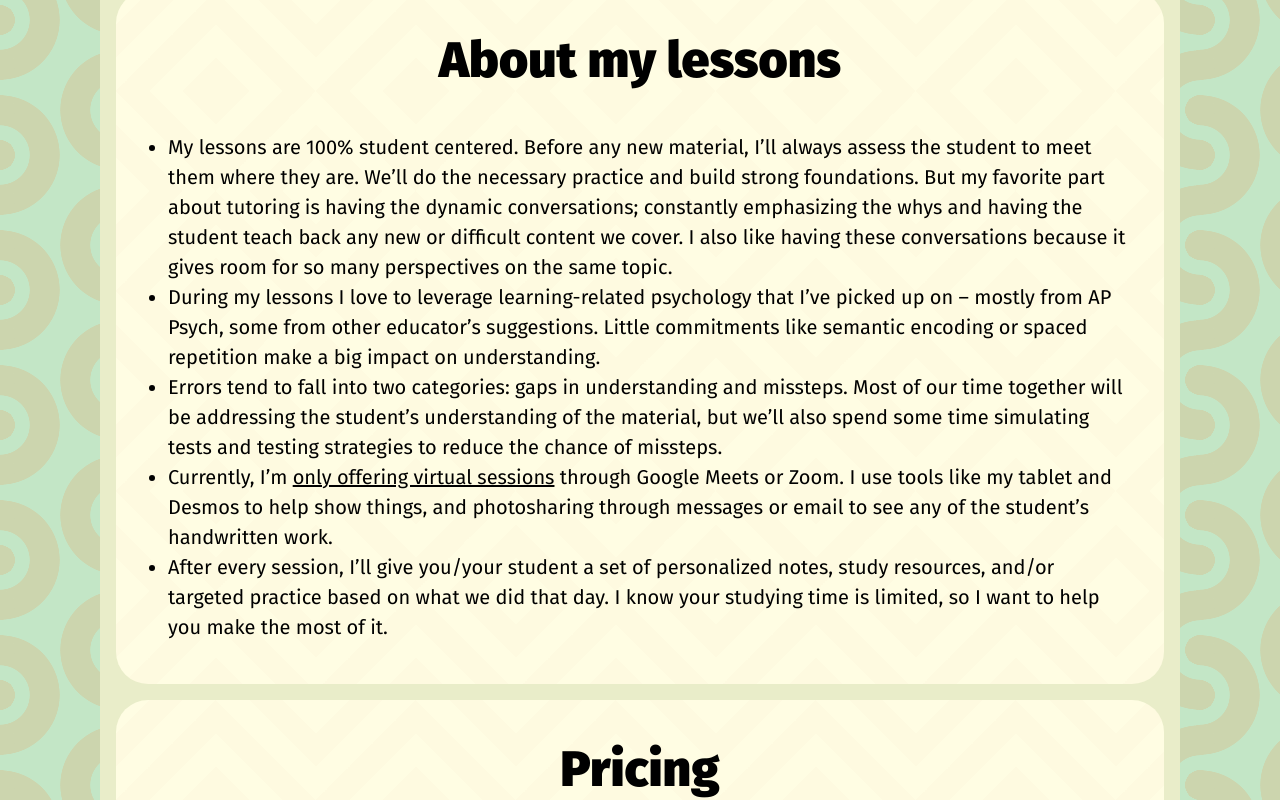
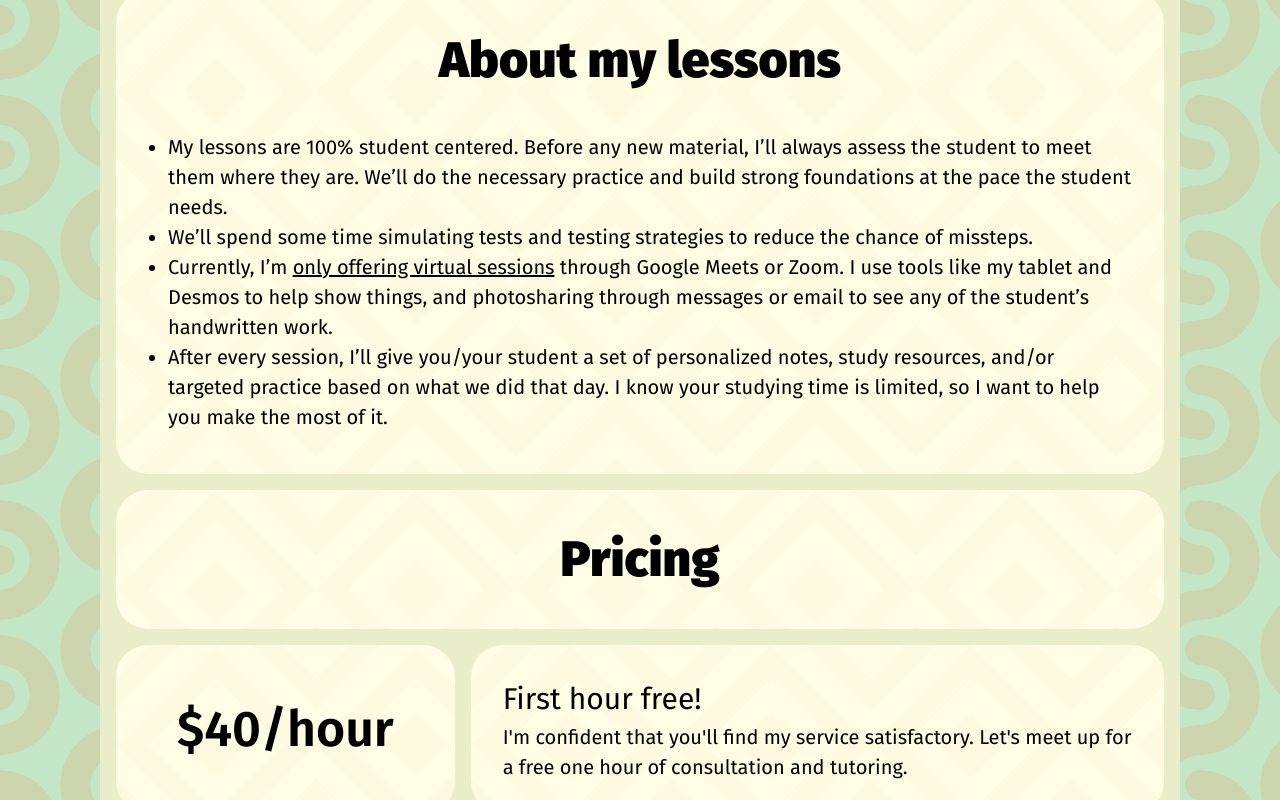
Before and after one commit to Matthew-Li-mtl/tutoring-website, a React (Vite) app: page / in a window 1280 px wide. Shown: the part 760-1560 px from the top of the page. Built offline with nearby package versions, Linux system fonts and the light colour scheme.

Commit message:
Update homepage content

```diff
--- a/src/pages/Home.tsx
+++ b/src/pages/Home.tsx
@@ -44,13 +44,10 @@ export default function Home() {
               <p className="fira-sans-regular">
                 <ul className="bulleted">
                   <li>
-                    My lessons are 100% student centered. Before any new material, I’ll always assess the student to meet them where they are. We’ll do the necessary practice and build strong foundations. But my favorite part about tutoring is having the dynamic conversations; constantly emphasizing the whys and having the student teach back any new or difficult content we cover. I also like having these conversations because it gives room for so many perspectives on the same topic.
+                    My lessons are 100% student centered. Before any new material, I’ll always assess the student to meet them where they are. We’ll do the necessary practice and build strong foundations at the pace the student needs.
                   </li>
                   <li>
-                    During my lessons I love to leverage learning-related psychology that I’ve picked up on – mostly from AP Psych, some from other educator’s suggestions. Little commitments like semantic encoding or spaced repetition make a big impact on understanding.
-                  </li>
-                  <li>
-                    Errors tend to fall into two categories: gaps in understanding and missteps. Most of our time together will be addressing the student’s understanding of the material, but we’ll also spend some time simulating tests and testing strategies to reduce the chance of missteps.
+                    We’ll spend some time simulating tests and testing strategies to reduce the chance of missteps.
                   </li>
                   <li>
                     Currently, I’m <a className="underline">only offering virtual sessions</a> through Google Meets or Zoom. I use tools like my tablet and Desmos to help show things, and photosharing through messages or email to see any of the student’s handwritten work.
@@ -70,7 +67,7 @@ export default function Home() {
           </div>
 
           <div className="center container col-span-6 md:col-span-2 rounded-4xl p-8">
-            <p id="pricing1" className="fira-sans-semibold">$50/hour</p>
+            <p id="pricing1" className="fira-sans-semibold">$40/hour</p>
           </div>
           <div className="flex flex-col justify-center fira-sans-regular container col-span-6 md:col-span-4 rounded-4xl p-8">
             <p id="pricing2" className="text-left">First hour free!</p>
```
Also changed, not shown: 1 other file (tests, documents, lock files or other folders).
